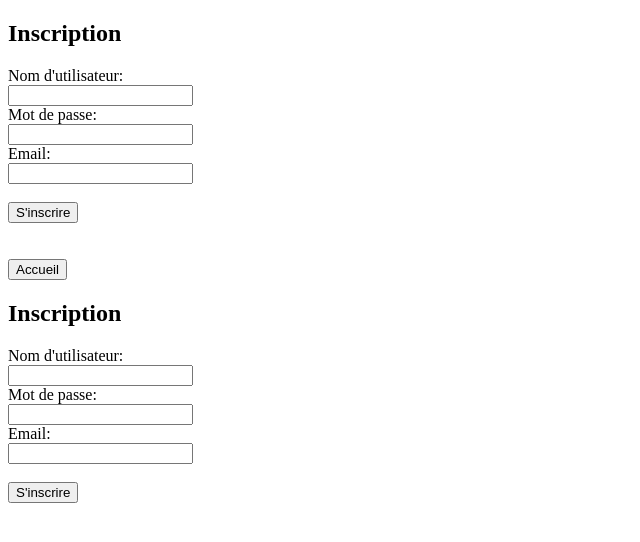
After one commit to CynaxisLyram/GameOfDrones, a PHP site: page /inscription.php in a window 1280 px wide. The commit adds this page. Shown: the top 542 px of the page, without its empty margins (0-640 px from the left). Run offline with PHP 8.4, Linux system fonts and the light colour scheme.

Commit message:
Ajout page d'inscription

```diff
--- a/index.php
+++ b/index.php
@@ -87,8 +87,13 @@ ini_set("display_errors",1);
         $_SESSION = [];
 
         ?>
+        <br>
         <form action="login.html" method="post">
             <input type="submit" value="Connexion">
+        </form>
+        <br>
+        <form action="inscription.php" method="post">
+            <input type="submit" value="Inscription">
         </form>
     <?php
     }
--- /dev/null
+++ b/inscription.php
@@ -0,0 +1,89 @@
+<?php
+session_start();
+
+// Vérification si le formulaire a été soumis et si les champs ne sont pas vides
+if ($_SERVER["REQUEST_METHOD"] == "POST" && !empty($_POST['username']) && !empty($_POST['password']) && !empty($_POST['email'])) {
+    // Paramètres de connexion à la base de données
+    $servername = "10.170.10.64";
+    $username = "drone";
+    $password = "Hn:!98Hn";
+    $dbname = "Drones";
+
+    try {
+        // Création d'une nouvelle connexion PDO
+        $conn = new PDO("mysql:host=$servername;dbname=$dbname", $username, $password);
+        // Définir le mode d'erreur de PDO sur Exception
+        $conn->setAttribute(PDO::ATTR_ERRMODE, PDO::ERRMODE_EXCEPTION);
+
+        // Récupération des données du formulaire
+        $username = $_POST['username'];
+        $password = $_POST['password'];
+        $email = $_POST['email'];
+
+        // Préparation de la requête d'insertion
+        $stmt = $conn->prepare("INSERT INTO USERS (username, password, email) VALUES (:username, :password, :email)");
+
+        // Liaison des paramètres
+        $stmt->bindParam(':username', $username);
+        $stmt->bindParam(':password', $password);
+        $stmt->bindParam(':email', $email);
+
+        // Exécution de la requête
+        $stmt->execute();
+
+        echo "Inscription réussie!";
+    } catch(PDOException $e) {
+        echo "Erreur lors de l'inscription : " . $e->getMessage();
+    }
+
+    // Fermeture de la connexion
+    $conn = null;
+}
+?>
+
+<!DOCTYPE html>
+<html lang="fr">
+<head>
+    <meta charset="UTF-8">
+    <meta name="viewport" content="width=device-width, initial-scale=1.0">
+    <title>Inscription</title>
+</head>
+<body>
+    <h2>Inscription</h2>
+    <form method="post">
+        <label for="username">Nom d'utilisateur:</label><br>
+        <input type="text" id="username" name="username"><br>
+        <label for="password">Mot de passe:</label><br>
+        <input type="password" id="password" name="password"><br>
+        <label for="email">Email:</label><br>
+        <input type="email" id="email" name="email"><br><br>
+        <input type="submit" value="S'inscrire">
+    </form>
+    <br><br>
+    <form action="index.php" method="post">
+    <input type="submit" value="Accueil">
+    </form>
+</body>
+</html>
+
+
+<!DOCTYPE html>
+<html lang="fr">
+<head>
+    <meta charset="UTF-8">
+    <meta name="viewport" content="width=device-width, initial-scale=1.0">
+    <title>Inscription</title>
+</head>
+<body>
+    <h2>Inscription</h2>
+    <form method="post">
+        <label for="username">Nom d'utilisateur:</label><br>
+        <input type="text" id="username" name="username"><br>
+        <label for="password">Mot de passe:</label><br>
+        <input type="password" id="password" name="password"><br>
+        <label for="email">Email:</label><br>
+        <input type="email" id="email" name="email"><br><br>
+        <input type="submit" value="S'inscrire">
+    </form>
+</body>
+</html>
```
